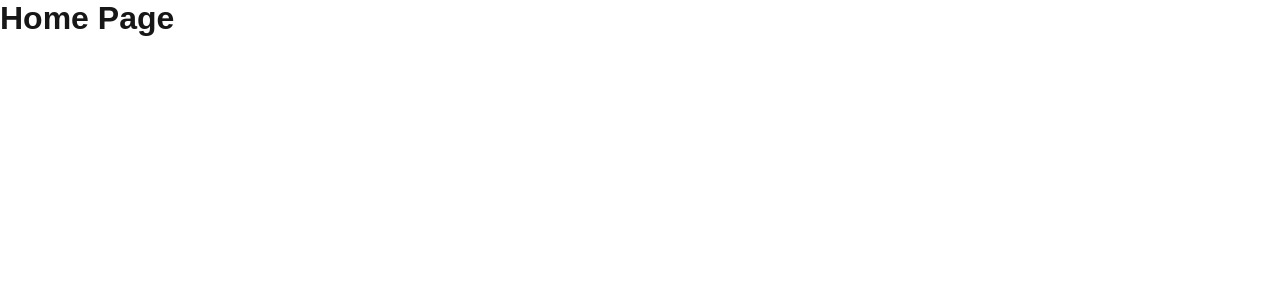
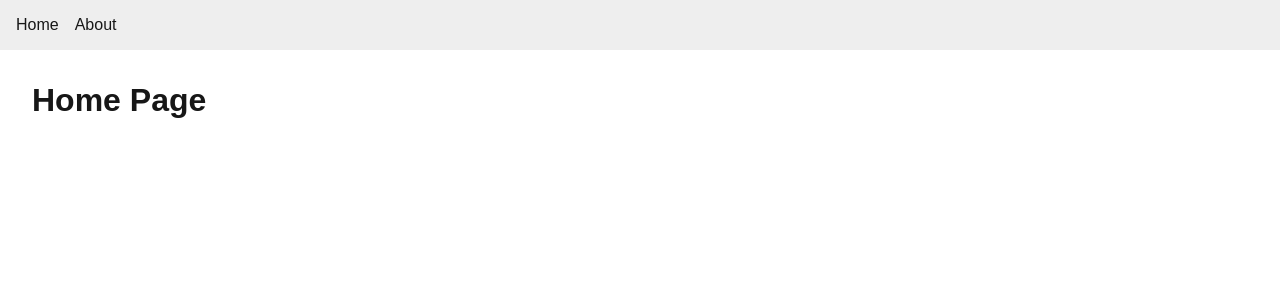
Before and after one commit to betogroo/next-base, a Next.js app: page / in a window 1280 px wide. Shown: the top 300 px of the page. Built offline with nearby package versions, Linux system fonts and the light colour scheme.

Commit message:
feat: create menu on layout

```diff
--- a/src/app/layout.tsx
+++ b/src/app/layout.tsx
@@ -1,32 +1,27 @@
-import type { Metadata } from "next";
-import { Geist, Geist_Mono } from "next/font/google";
-import "./globals.css";
+import './globals.css'
+import Link from 'next/link'
 
-const geistSans = Geist({
-  variable: "--font-geist-sans",
-  subsets: ["latin"],
-});
-
-const geistMono = Geist_Mono({
-  variable: "--font-geist-mono",
-  subsets: ["latin"],
-});
-
-export const metadata: Metadata = {
-  title: "Create Next App",
-  description: "Generated by create next app",
-};
+export const metadata = {
+  title: 'Meu App',
+  description: 'Aprendendo Next.js com React',
+}
 
 export default function RootLayout({
   children,
-}: Readonly<{
-  children: React.ReactNode;
-}>) {
+}: {
+  children: React.ReactNode
+}) {
   return (
-    <html lang="en">
-      <body className={`${geistSans.variable} ${geistMono.variable}`}>
-        {children}
+    <html lang="pt-BR">
+      <body>
+        <header style={{ padding: '1rem', background: '#eee' }}>
+          <nav style={{ display: 'flex', gap: '1rem' }}>
+            <Link href="/">Home</Link>
+            <Link href="/about">About</Link>
+          </nav>
+        </header>
+        <main style={{ padding: '2rem' }}>{children}</main>
       </body>
     </html>
-  );
+  )
 }
```
Also changed, not shown: 1 other file (tests, documents, lock files or other folders).
